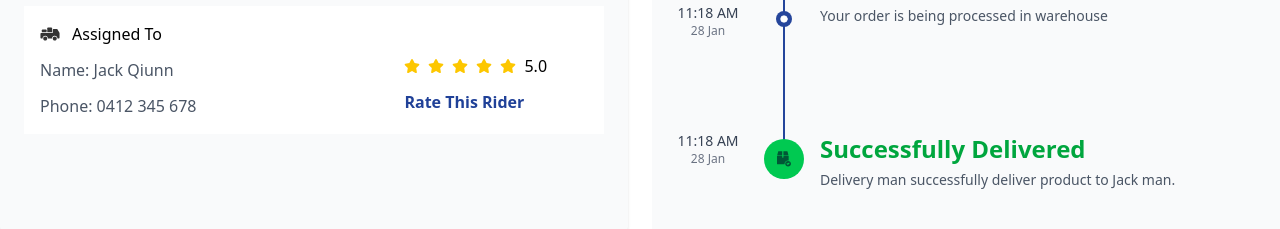
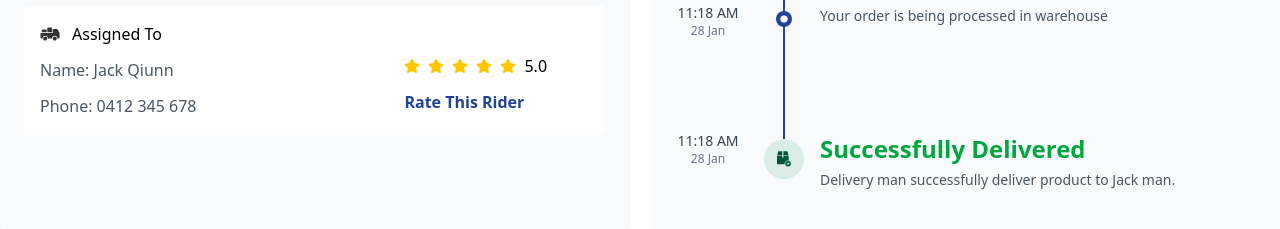
Before and after one commit to jahidpolygontech/PEP, a Next.js app: page /tracking in a window 1280 px wide. Shown: the part 1160-1389 px from the top of the page. Built offline with nearby package versions, Linux system fonts and the light colour scheme.

Commit message:
➕ Add  bg in vertical line
Type(s): ADD

Issue(s):
- JIRA: nia

```diff
--- a/src/app/(auth)/tracking/components/TrackingUpdates.tsx
+++ b/src/app/(auth)/tracking/components/TrackingUpdates.tsx
@@ -60,7 +60,7 @@ export default function Timeline() {
       title: "Successfully Delivered",
       description: "Delivery man successfully deliver product to Jack man.",
       image: "/Images/tracking/Green.svg",
-      iconColor: "bg-green-500 mb-10",
+      iconColor: "bg-green mb-10",
     },
   ];
 
--- a/src/app/globals.css
+++ b/src/app/globals.css
@@ -25,6 +25,7 @@
   --color-quaternary:#42A5F5;
   --color-prevention: #F2F2F2;
   --color-gray:#575757;
+  --color-green:#DAEEE7;
   --color-foreground: var(--foreground);
   --font-sans: var(--font-poppins);
   --font-mono: var(--font-geist-mono);
```
